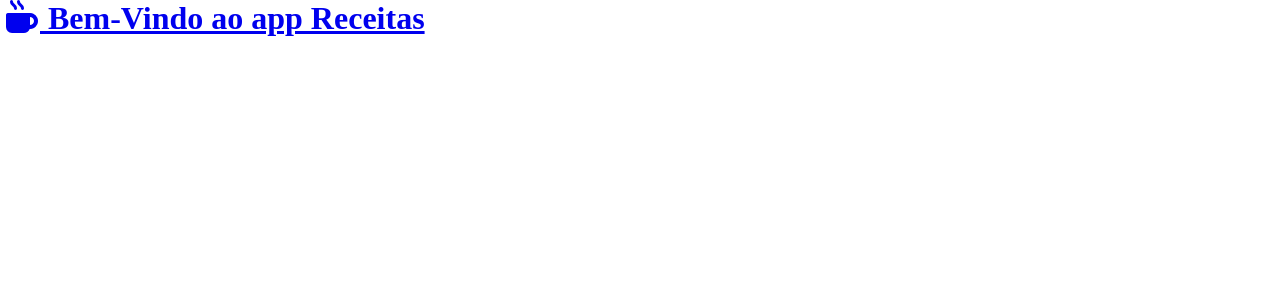
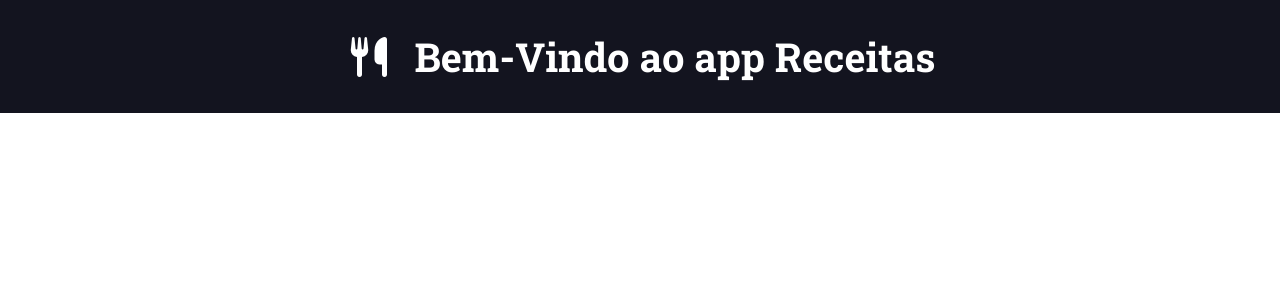
Before and after one commit to gmoraissz/New-Project-Django, a Django app: page / in a window 1280 px wide. Shown: the top 300 px of the page. Run offline with Django 5.2, Linux system fonts and the light colour scheme.

Commit message:
ajustando o estilo css do cabeçalho

```diff
--- a/recipes/templates/recipes/pages/home.html
+++ b/recipes/templates/recipes/pages/home.html
@@ -4,8 +4,9 @@
     <header class="main-header-container">
         <div class="main-header container">
             <h1>
-                <a href="/">
-                <i class="fa-solid fa-mug-hot"></i> <span>Bem-Vindo ao app Receitas</span>
+                <a class="main-logo" href="/">
+                    <i class="fas fa-utensils logo-icon main-logo-icon"></i>
+                    <span class="main-logo-text">Bem-Vindo ao app Receitas</span>
                 </a>
             </h1>
         </div>
--- a/recipes/templates/recipes/partials/head.html
+++ b/recipes/templates/recipes/partials/head.html
@@ -7,9 +7,58 @@
     <link rel="stylesheet" href="https://cdnjs.cloudflare.com/ajax/libs/font-awesome/7.3.1/css/fontawesome.min.css" integrity="sha512-SMQ1DwSGiIDyNoXdQae7kUBADdtQa8Xsb3LxBxzAXExZNCCH/36yQSpZSYo1c6ckFshd1iMp9eD9+s9+tdhmyg==" crossorigin="anonymous" referrerpolicy="no-referrer">
     <link rel="stylesheet" href="https://cdnjs.cloudflare.com/ajax/libs/font-awesome/7.3.1/css/brands.min.css" integrity="sha512-m0oLz1v7KqlXtoyxY2LmR11D1iUnjOykxdeLg2FjtwKwPW78NYG5/XETzS+KDekWZqZIRsQNhPwpQuxtOQ4+nw==" crossorigin="anonymous" referrerpolicy="no-referrer">
     <link rel="stylesheet" href="https://cdnjs.cloudflare.com/ajax/libs/font-awesome/7.3.1/css/solid.min.css" integrity="sha512-E5l6RuM1LLr8r+BTSEtKE9mqwPrO+HQNKbBacr303FoExXNvjq2dX7/0A3sV6OwusCkVmMRZ5zcSDwCziA+n8Q==" crossorigin="anonymous" referrerpolicy="no-referrer">
+
+    <link rel="preconnect" href="https://fonts.googleapis.com">
+    <link rel="preconnect" href="https://fonts.gstatic.com" crossorigin>
+    <link href="https://fonts.googleapis.com/css2?family=Roboto+Slab:wght@100..900&display=swap" rel="stylesheet">
+
     <title>Recipe App</title>
 
     <style>
+         :root {
+            --color-primary: #269fe6;
+            --color-primary-hover: #2086c2;
+            --color-primary-dark: #13141f;
+            --color-primary-dark-hover: #212336;
+            --color-primary-light: #d4ecfa;
+            --color-primary-light-hover: #bdd8e7;
+
+            --color-white: #fff;
+            --color-black: #000;
+
+            --color-dark-text: #444;
+            --color-info-light: #cce5ff;
+            --color-debug-light: #cce5ff;
+            --color-success-light: #d4edda;
+            --color-alert-light: #fff3cd;
+            --color-warning-light: #fff3cd;
+            --color-error-light: #f8d7da;
+
+            --color-info-dark: #4d86c4;
+            --color-debug-dark: #4d86c4;
+            --color-success-dark: #4a9c5d;
+            --color-alert-dark: #927f40;
+            --color-warning-dark: #927f40;
+            --color-error-dark: #da525d;
+
+            --color-gray-0: #f9f9f9;
+            --color-gray-1: #e0e0e0;
+            --color-gray-2: #c7c7c7;
+            --color-gray-3: #aeaeae;
+            --color-gray-4: #959595;
+            --color-gray-5: #7d7d7d;
+            --color-gray-6: #646464;
+            --color-gray-7: #4b4b4b;
+            --color-gray-8: #323232;
+            --color-gray-9: #191919;
+
+            --font-primary: sans-serif;
+            --font-headings: 'Roboto Slab', serif;
+
+            --spacing-gutter-medium: 3rem;
+            --spacing-gutter-large: 4rem;
+        }
+
         * {
             margin: 0;
             padding: 0;
@@ -22,6 +71,38 @@
 
         body {
             font-size: 1.6rem;
+            font-family: var(--font-primary);
+        }
+
+        h1, h2, h3, h4, h5, h6 {
+            font-family: var(--font-headings);
+        }
+
+        .container {
+            max-width: 144rem;
+            margin: 0 auto;
+            padding: var(--spacing-gutter-medium);
+        }
+
+        .main-header-container {
+            background-color: var(--color-primary-dark);
+        }
+
+        .main-logo {
+            font-size: 4rem;
+            color: var(--color-white);
+            text-decoration: none;
+            display: flex;
+            flex-flow: row nowrap;
+            align-items: center;
+            justify-content: center;
+            width: fit-content;
+            margin: 0 auto;
+        }
+
+        .main-logo-icon {
+            margin-right: 2rem;
+            font-size: 4rem;
         }
     </style>
 
```
